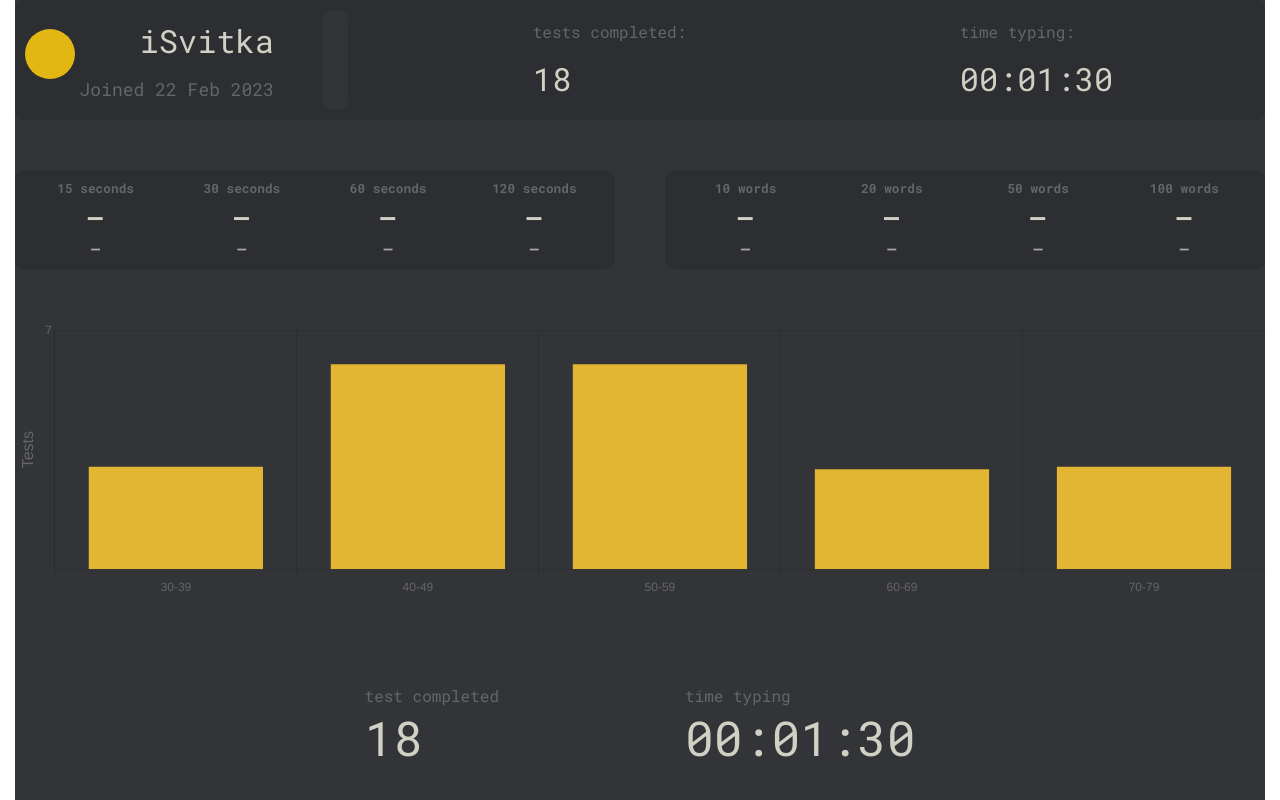
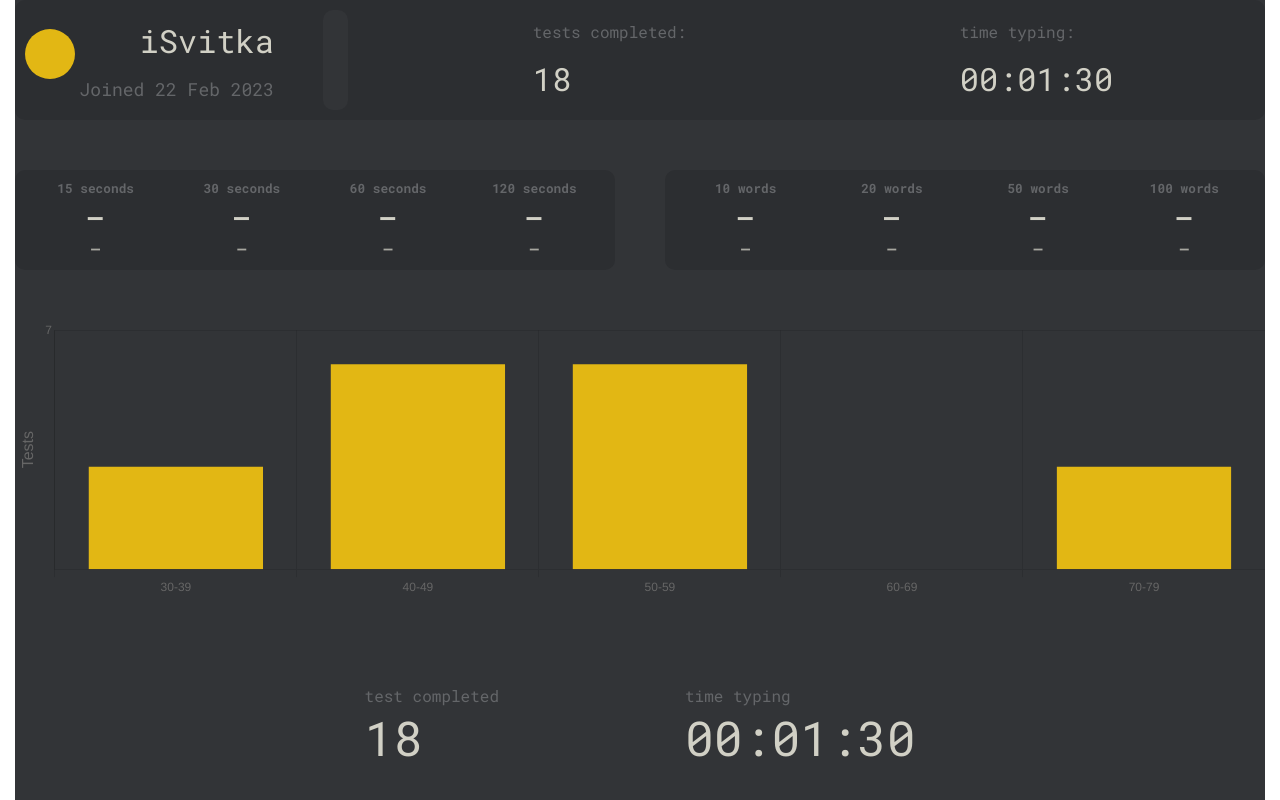
Before and after one commit to Achimenes-freeman/rs-clone, a React (Create React App) app: page / in a window 1280 px wide. Shown: the top 800 px of the page. Built offline with nearby package versions, Linux system fonts and the light colour scheme.

Commit message:
feat: add chart theme support

```diff
--- a/src/components/GamesInfo/GamesInfo.tsx
+++ b/src/components/GamesInfo/GamesInfo.tsx
@@ -1,5 +1,6 @@
 import { BarChartGeneric } from '../../generics/BarChartGeneric/BarChartGeneric'
 import { createAccChartData } from '../../helpers/createAccChartData'
+import { getMainColor } from '../../helpers/getMainColor'
 import { GamesList } from '../GamesList/GamesList'
 import { StatisticsTable } from '../StatisticsTable/StatisticsTable'
 import styles from './styles.module.scss'
@@ -10,7 +11,7 @@ export function GamesInfo({userInfo}: GamesInfoProps) {
     return (
         <div className={styles.GamesInfoCont}>
             <div className={styles.testWpmChart}>
-                <BarChartGeneric title='Tests' infoData={testCountData} labelsData={limitsData}/>
+                <BarChartGeneric color={getMainColor()} title='Tests' infoData={testCountData} labelsData={limitsData}/>
             </div>
             <StatisticsTable userInfo={userInfo}/>
             <GamesList userInfo={userInfo}/>
--- a/src/generics/BarChartGeneric/BarChartGeneric.tsx
+++ b/src/generics/BarChartGeneric/BarChartGeneric.tsx
@@ -19,8 +19,8 @@ ChartJS.register(
     Legend
 );
 
-export const BarChartGeneric = (props: {infoData: Array<number>, labelsData: Array<number|string>, title: string}) => {
-    const {infoData, labelsData, title} = props
+export const BarChartGeneric = (props: {infoData: Array<number>, labelsData: Array<number|string>, title: string, color: string}) => {
+    const {infoData, labelsData, title, color} = props
 
     const options = {
         responsive: true,
@@ -63,8 +63,8 @@ export const BarChartGeneric = (props: {infoData: Array<number>, labelsData: Arr
             {
                 label: title,
                 data: infoData,
-                backgroundColor: '#e2b533',
-                minBarLength: 100,
+                backgroundColor: color,
+                // minBarLength: 100,
                 scale: 10
             },
         ],
--- /dev/null
+++ b/src/helpers/getMainColor.ts
@@ -0,0 +1,13 @@
+import { SettingsInterface } from "./defaultSettings";
+
+export function getMainColor() {
+    const settings:SettingsInterface = JSON.parse(localStorage.getItem('settings') || 'settings');
+    switch(settings.theme.theme) {
+        case 'default':
+            return '#e2b714';
+        case 'lavender':
+            return '#f7f2ea';
+        default:
+            return '#ffffff';
+    }
+}
```
